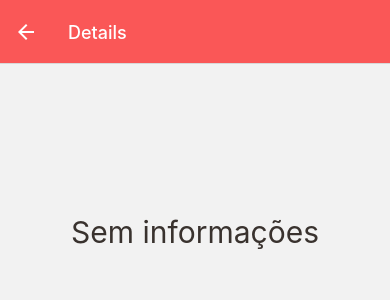
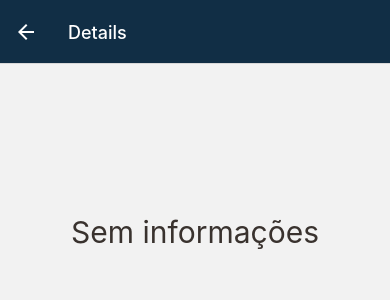
Before and after one commit to yonahrodrigues/fiap_mba_react_native_final, a React Native app in the folder mba_fiap_react_native_final/: screen /Details in a window 390 px wide. Shown: the top 300 px of the page. Built offline with nearby package versions, Linux system fonts and the light colour scheme.

Commit message:
ajustes navegação entre telas e login

```diff
--- a/mba_fiap_react_native_final/Components/DrawerMenu/DrawerMenu.tsx
+++ b/mba_fiap_react_native_final/Components/DrawerMenu/DrawerMenu.tsx
@@ -7,9 +7,8 @@ import { useNavigation } from "@react-navigation/native";
 import { DrawerNavigationProp } from "@react-navigation/drawer";
 
 const DrawerMenu = () => {
-  const navigation =
-    useNavigation<DrawerNavigationProp<RootDrawerParamList, "Main">>();
 
+  const navigation = useNavigation<DrawerNavigationProp<RootDrawerParamList, "Main">>();
   useLayoutEffect(() => {
     navigation.setOptions({
       headerLeft: () => (
--- a/mba_fiap_react_native_final/Screens/Home/HomeController.tsx
+++ b/mba_fiap_react_native_final/Screens/Home/HomeController.tsx
@@ -24,7 +24,10 @@ const HomeController = ({ route, navigation }: iProps) => {
     navigation.setOptions({
       headerRight: () => (
         <Button
-          onPress={() => dispatch(cleanUser())}
+          onPress={() => {
+            dispatch(cleanUser());
+            navigation.navigate("MyPosition");
+          }}
           title="Logoff"
           type="clear"
           titleStyle={{ color: "white" }}
--- a/mba_fiap_react_native_final/Styles/Colors.ts
+++ b/mba_fiap_react_native_final/Styles/Colors.ts
@@ -1,9 +1,9 @@
 const colors = {
   White: "#ffffff",
-  PrimaryDark: "#fa5757",
-  PrimaryMedium: "#fc7474",
-  PrimaryLight: "#fc9797",
-  PrimaryLightest: "#fcd4d4",
+  PrimaryDark: "#042c4a",
+  PrimaryMedium: "#085087",
+  PrimaryLight: "#308bd1",
+  PrimaryLightest: "#64afe8",
 
   SecondaryDark: "#688C38",
   SecondaryMedium: "#86B34A",
@@ -27,7 +27,7 @@ const colors = {
   Success: "#508110",
 
   BackgroundDisabled: "#E1D9D9",
-  HeaderBackgroundColor: "#fa5757",
+  HeaderBackgroundColor: "#112e45",
   HeaderTintColor: "#ffffff",
 };
 
```
Also changed, not shown: mba_fiap_react_native_final/Routes/RouteController.tsx (+14 -15 lines), 1 other file (tests, documents, lock files or other folders).
